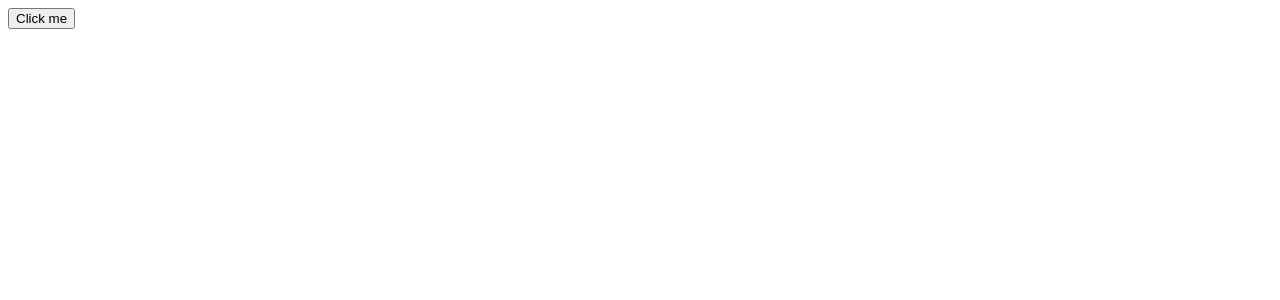
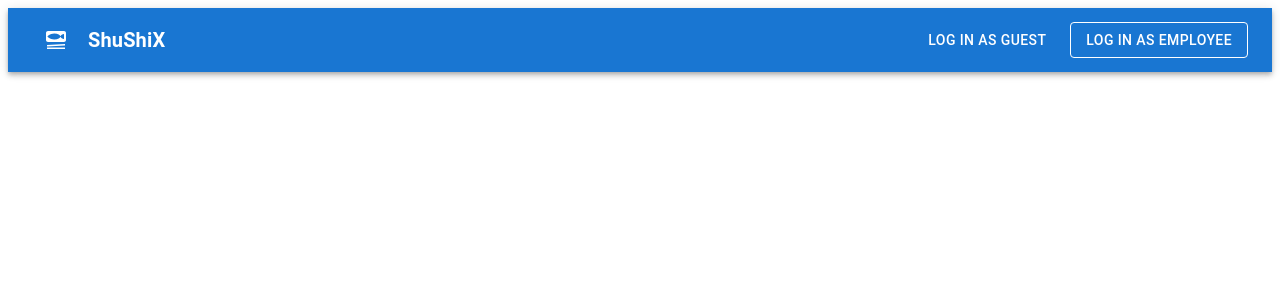
Before and after one commit to tuandat-hcmus/Restaurant-ADB, a React (Vite) app in the folder FrontEnd/: page / in a window 1280 px wide. Shown: the top 300 px of the page. Built offline with nearby package versions, Linux system fonts and the light colour scheme.

Commit message:
create TopBar

```diff
--- a/FrontEnd/src/App.jsx
+++ b/FrontEnd/src/App.jsx
@@ -1,7 +1,9 @@
+import MainLayout from "./layouts/MainLayout"
+
 function App() {
   return (
     <>
-    <button>Click me</button>
+    <MainLayout></MainLayout>
     </>
   )
 }
--- a/FrontEnd/src/components/TopBar/TopBar.jsx
+++ b/FrontEnd/src/components/TopBar/TopBar.jsx
@@ -1,12 +1,24 @@
-import { AppBar, Toolbar, Typography } from '@mui/material'
-import SetMealIcon from '@mui/icons-material/SetMeal';
+import { AppBar, Box, Button, IconButton, Toolbar, Typography } from '@mui/material'
+import SetMealIcon from '@mui/icons-material/SetMeal'
 
 export default function TopBar() {
   return (
-    <AppBar position='relative'>
+    <AppBar position='relative' sx={{ flexGrow: 1 }}>
       <Toolbar>
-        <SetMealIcon sx={{ mr: 2}}/>
-        <Typography variant='h6'>SuShiX</Typography>
+        <IconButton sx={{ mr: 1 }} color='inherit' size='large'>
+          <SetMealIcon />
+        </IconButton>
+        <Typography variant='h6' component='div' sx={{ flexGrow: 1 }}>
+          <Box sx={{fontWeight: 700}}>ShuShiX</Box>
+        </Typography>
+        <Box>
+          <Button color='inherit' sx={{ mr: 2 }}>
+            Log in as Guest
+          </Button>
+          <Button variant='outlined' color='white'>
+            Log in as Employee
+          </Button>
+        </Box>
       </Toolbar>
     </AppBar>
   )
--- a/FrontEnd/src/layouts/MainLayout/index.js
+++ b/FrontEnd/src/layouts/MainLayout/index.js
@@ -0,0 +1,2 @@
+import MainLayout from './MainLayout'
+export default MainLayout
```
